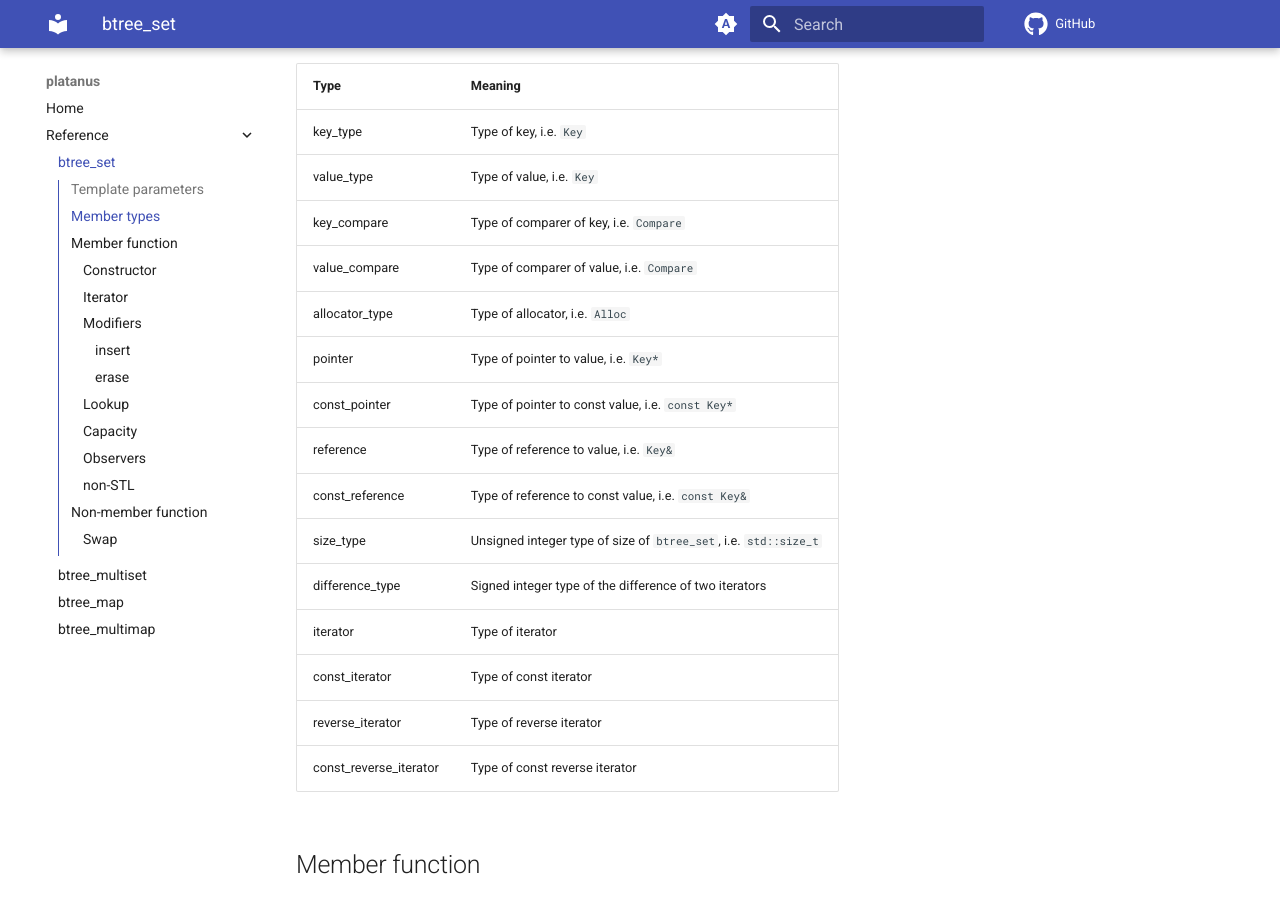
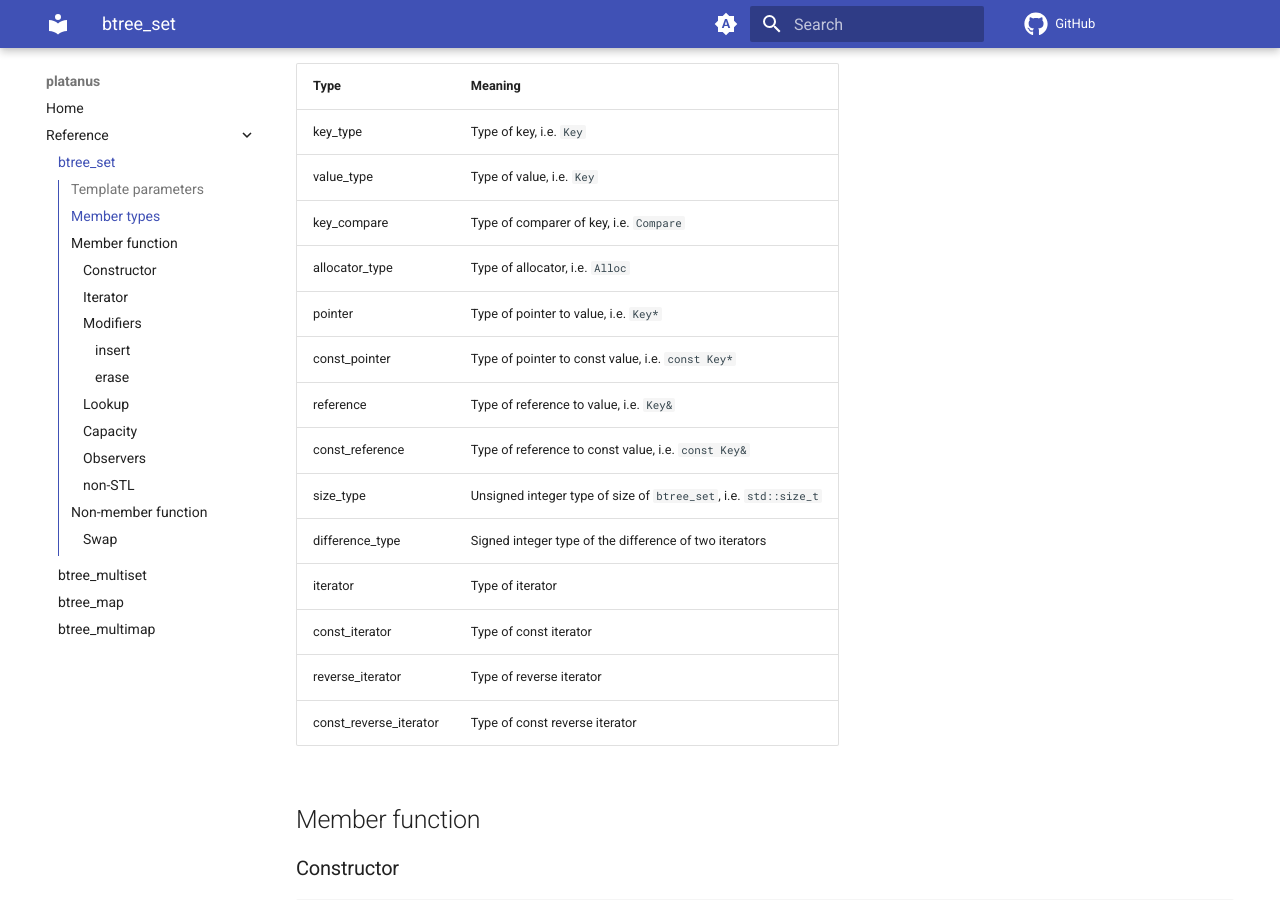
Before and after one commit to sukeya/platanus, an MkDocs documentation site: the page built from docs/reference/btree_set.md, in a window 1280 px wide and 900 px high, scrolled down 798 px. Built offline with MkDocs 1.6.1 and Material for MkDocs 9.7.7, drawn with Linux system fonts in a browser that asks for light colours; comment, search, counter and statistics services are not loaded.

Commit message:
Remove value_compare.

```diff
--- a/docs/reference/btree_set.md
+++ b/docs/reference/btree_set.md
@@ -30,7 +30,6 @@ class btree_set;
 | key_type | Type of key, i.e. `Key` |
 | value_type | Type of value, i.e. `Key` |
 | key_compare | Type of comparer of key, i.e. `Compare` |
-| value_compare | Type of comparer of value, i.e. `Compare` |
 | allocator_type | Type of allocator, i.e. `Alloc` |
 | pointer | Type of pointer to value, i.e. `Key*` |
 | const_pointer | Type of pointer to const value, i.e. `const Key*` |
```
Also changed, not shown: docs/reference/btree_multiset.md (+0 -1 lines), 7 other files.
